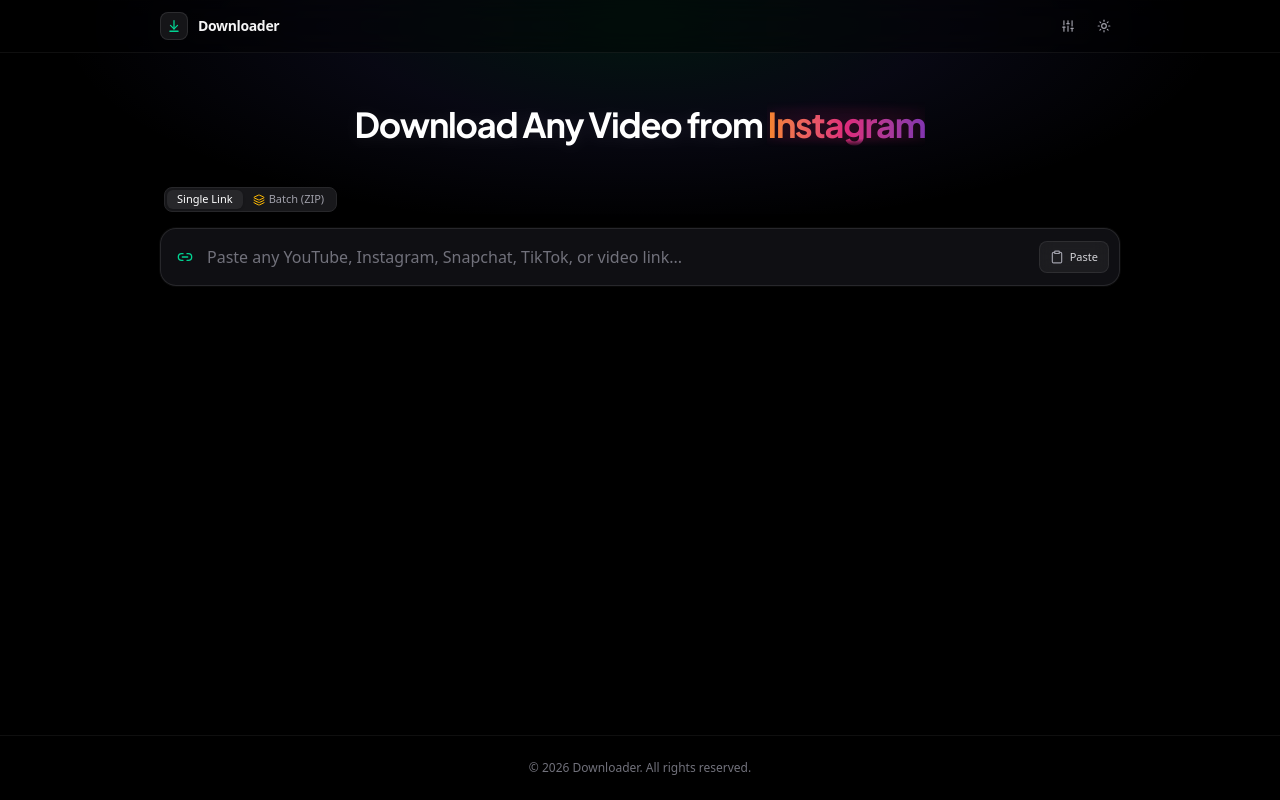
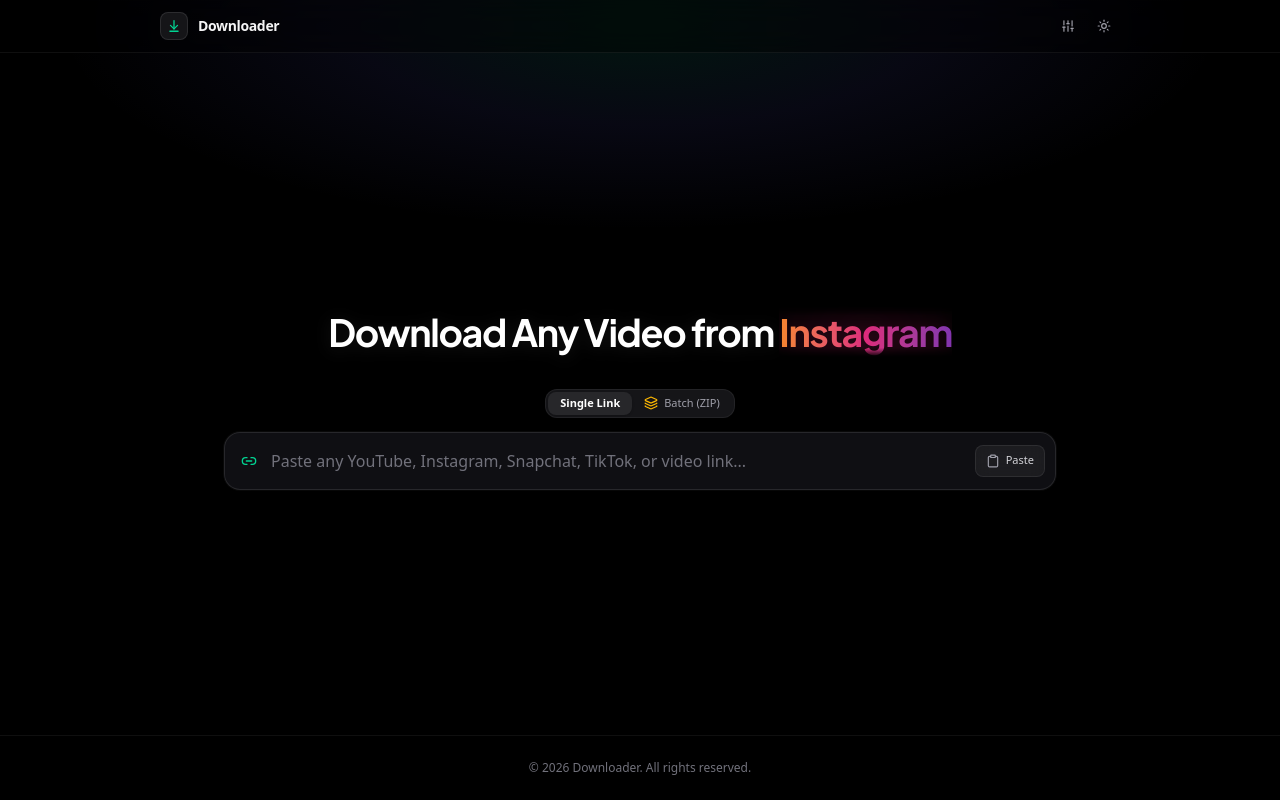
Before and after one commit to Pavan3905/Downloader, a React (Vite) app in the folder frontend/: page / in a window 1280 px wide. Built offline with nearby package versions, Linux system fonts and the light colour scheme.

Commit message:
style(ui): center hero and downloader omnibar vertically and symmetrically

```diff
--- a/frontend/src/App.tsx
+++ b/frontend/src/App.tsx
@@ -250,14 +250,15 @@
       />
 
       {/* Main Workspace */}
-      <main className="flex-1 max-w-4xl lg:max-w-5xl w-full mx-auto px-4 sm:px-6 lg:px-8 pt-8 pb-16 flex flex-col justify-start space-y-8 z-10">
+      <main className="flex-1 max-w-3xl lg:max-w-4xl w-full mx-auto px-4 sm:px-6 lg:px-8 py-8 sm:py-12 flex flex-col items-center z-10 transition-all">
+        <div className="w-full my-auto flex flex-col items-center space-y-7">
           {/* Hero Section */}
           <div
-          className="text-center pt-4 pb-2 select-none flex items-center justify-center w-full px-2"
+            className="text-center pt-2 pb-1 select-none flex items-center justify-center w-full px-2"
             onMouseEnter={() => setIsPaused(true)}
             onMouseLeave={() => setIsPaused(false)}
           >
-          <h1 className="hero-headline text-[clamp(1.15rem,3.4vw,2.15rem)] font-bold tracking-[-0.035em] leading-tight whitespace-nowrap inline-flex items-center justify-center max-w-full">
+            <h1 className="hero-headline text-[clamp(1.2rem,3.6vw,2.35rem)] font-bold tracking-[-0.035em] leading-tight whitespace-nowrap inline-flex items-center justify-center max-w-full">
               {/* 100% Static Prefix Text */}
               <span className="text-white drop-shadow-[0_2px_8px_rgba(255,255,255,0.08)] shrink-0 select-none">
                 Download Any Video from&nbsp;
@@ -304,7 +305,7 @@
           <section id="downloader-section" className="w-full">
             <MemoInspectPost advancedSettings={advancedSettings} />
           </section>
-
+        </div>
       </main>
 
       {/* Clean Centered Copyright Footer */}
--- a/frontend/src/components/InspectPost.tsx
+++ b/frontend/src/components/InspectPost.tsx
@@ -445,18 +445,17 @@
   }, [media]);
 
   return (
-    <div id="downloader-section" className="space-y-4">
-      {/* Top Smart Utility Row: Mode Selector and Platform Badge */}
-      <div className="flex items-center justify-between text-xs px-1">
-        <div className="flex items-center gap-2">
+    <div id="downloader-section" className="space-y-3.5 w-full">
+      {/* Top Smart Utility Row: Mode Selector and Platform Badge (Centered) */}
+      <div className="flex items-center justify-center gap-2.5 text-xs px-1">
         {/* Single vs Batch Mode Switcher */}
-          <div className="flex p-0.5 bg-zinc-900 border border-zinc-800 rounded-lg text-[11px] font-medium">
+        <div className="flex p-0.5 bg-zinc-900/90 border border-zinc-800/80 rounded-xl text-[11px] font-medium shadow-sm backdrop-blur-sm">
           <button
             type="button"
             onClick={() => setInputMode('single')}
-              className={`px-2.5 py-0.5 rounded-md transition-colors cursor-pointer ${
+            className={`px-3 py-1 rounded-lg transition-all cursor-pointer ${
               inputMode === 'single'
-                  ? 'bg-zinc-800 text-white shadow-sm'
+                ? 'bg-zinc-800 text-white shadow-sm font-semibold'
                 : 'text-zinc-400 hover:text-zinc-200'
             }`}
           >
@@ -465,20 +464,20 @@
           <button
             type="button"
             onClick={() => setInputMode('batch')}
-              className={`px-2.5 py-0.5 rounded-md flex items-center gap-1 transition-colors cursor-pointer ${
+            className={`px-3 py-1 rounded-lg flex items-center gap-1.5 transition-all cursor-pointer ${
               inputMode === 'batch'
-                  ? 'bg-zinc-800 text-white shadow-sm'
+                ? 'bg-zinc-800 text-white shadow-sm font-semibold'
                 : 'text-zinc-400 hover:text-zinc-200'
             }`}
           >
-              <Layers className="w-3 h-3 text-amber-400" />
+            <Layers className="w-3.5 h-3.5 text-amber-400" />
             <span>Batch (ZIP)</span>
           </button>
         </div>
 
         {inputMode === 'single' && platform && (
           <div
-              className={`inline-flex items-center gap-1.5 px-2.5 py-0.5 rounded-full border text-[11px] font-medium transition-all ${platform.bg}`}
+            className={`inline-flex items-center gap-1.5 px-3 py-1 rounded-full border text-[11px] font-medium transition-all ${platform.bg} shadow-sm animate-in fade-in`}
           >
             <span className={`w-1.5 h-1.5 rounded-full ${platform.dot}`} />
             <span>{platform.name}</span>
@@ -486,7 +485,6 @@
             <span className="opacity-90">{platform.badge}</span>
           </div>
         )}
-        </div>
       </div>
 
       {/* Auto-Clipboard Detection Pill Banner */}
```
Lines whose indentation alone changed are shown as unchanged.
